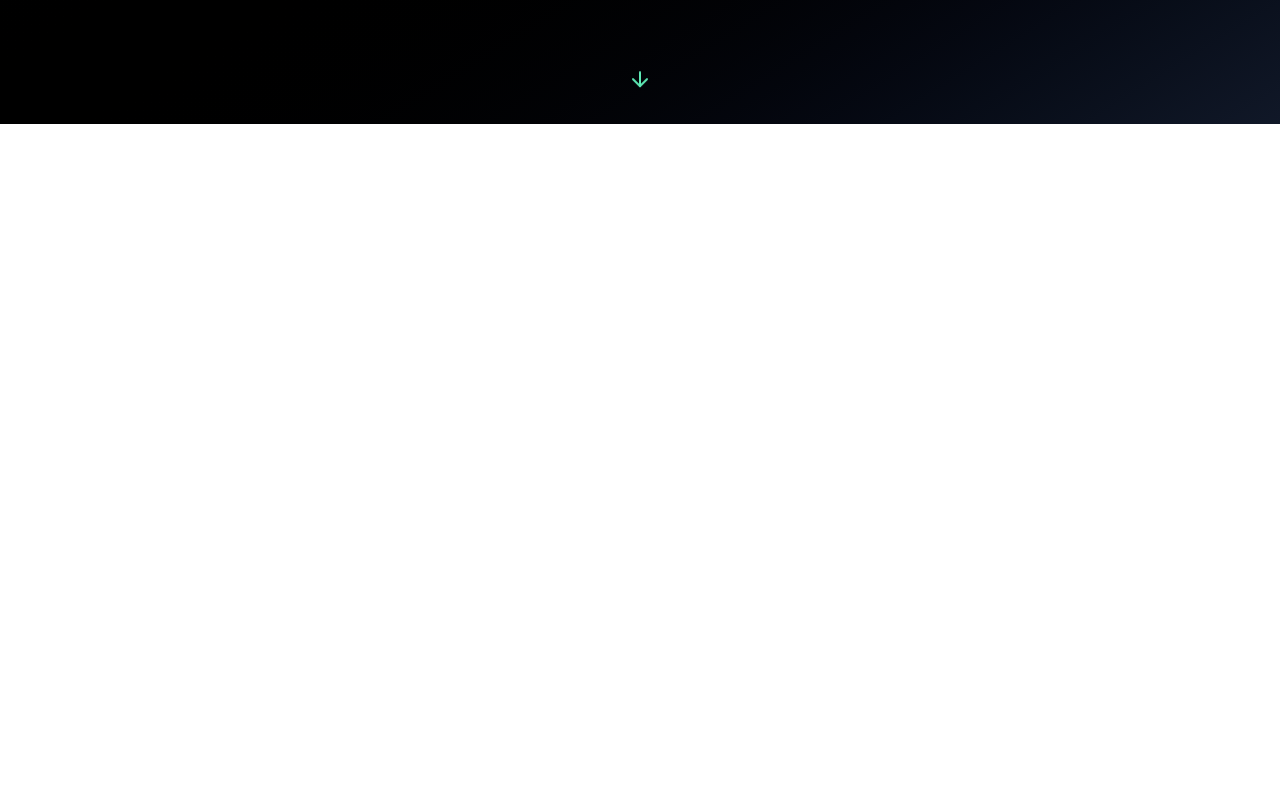
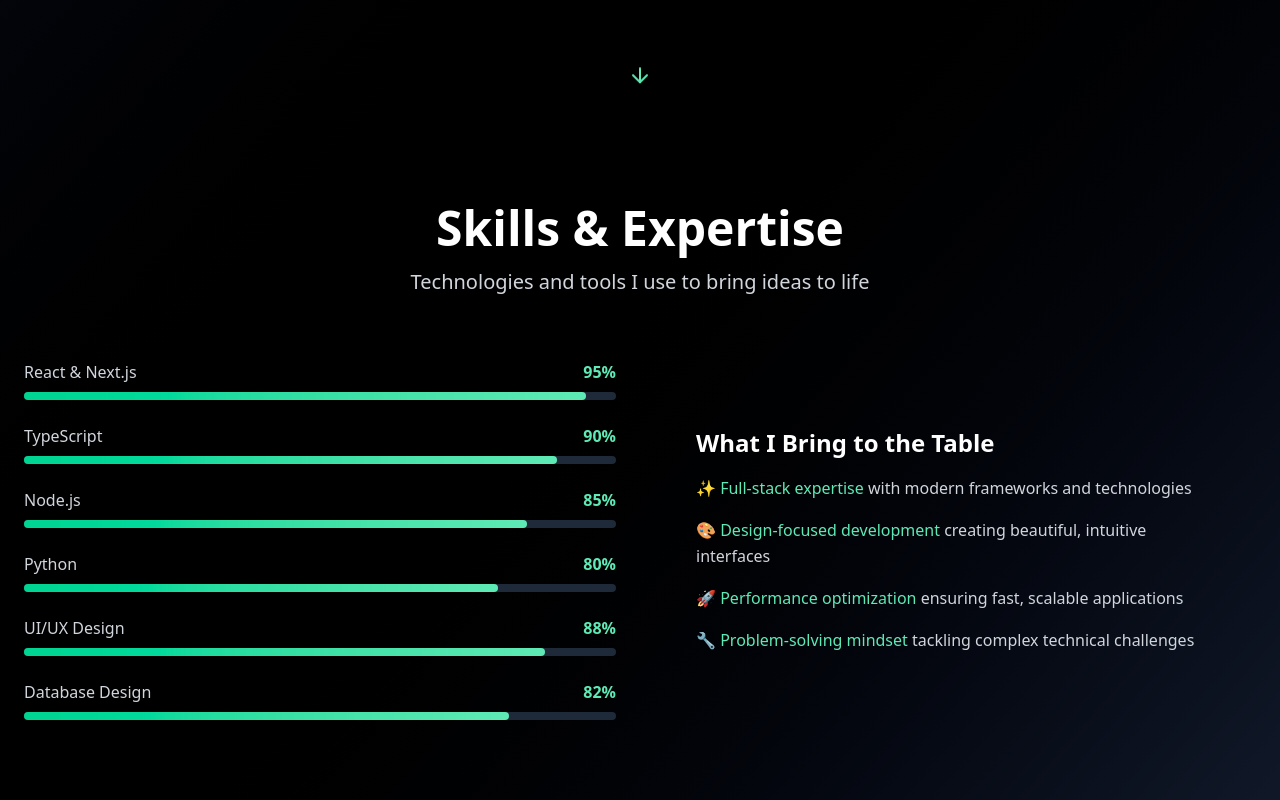
Before and after one commit to ColinAdo/portfolio-ui, a Next.js app: page / in a window 1280 px wide. Shown: the part 676-1476 px from the top of the page. Before the commit the page ends 800 px from the top, so only its background shows below. Built offline with nearby package versions, Linux system fonts and the light colour scheme.

Commit message:
Add skill component

```diff
--- a/app/page.tsx
+++ b/app/page.tsx
@@ -1,7 +1,7 @@
 import Image from "next/image";
 
 import { Hero } from "@/components/common";
-// import { Skills } from "@/components/sections/Skills";
+import { Skills } from "@/components/common";
 // import { Reviews } from "@/components/sections/Reviews";
 // import { Projects } from "@/components/sections/Projects";
 // import { Contact } from "@/components/sections/Contact";
@@ -13,8 +13,8 @@
     <div className="min-h-screen bg-gradient-to-br from-gray-900 via-black to-gray-900">
       {/* <Navigation /> */}
       <Hero />
-      {/* <Skills />
-      <Reviews />
+      <Skills />
+      {/* <Reviews />
       <Projects />
       <Contact />
       <ScrollToTop /> */}
--- /dev/null
+++ b/components/common/Skills.tsx
@@ -0,0 +1,116 @@
+"use client";
+
+import { useEffect, useRef, useState } from "react";
+
+const skills = [
+  { name: "React & Next.js", level: 95 },
+  { name: "TypeScript", level: 90 },
+  { name: "Node.js", level: 85 },
+  { name: "Python", level: 80 },
+  { name: "UI/UX Design", level: 88 },
+  { name: "Database Design", level: 82 },
+];
+
+const SkillBar = ({
+  skill,
+  index,
+}: {
+  skill: (typeof skills)[0];
+  index: number;
+}) => {
+  const [visible, setVisible] = useState(false);
+  const ref = useRef<HTMLDivElement>(null);
+
+  useEffect(() => {
+    const observer = new IntersectionObserver(
+      ([entry]) => {
+        if (entry.isIntersecting) {
+          setTimeout(() => setVisible(true), index * 200);
+        }
+      },
+      { threshold: 0.5 }
+    );
+
+    if (ref.current) {
+      observer.observe(ref.current);
+    }
+
+    return () => observer.disconnect();
+  }, [index]);
+
+  return (
+    <div ref={ref} className="space-y-2">
+      <div className="flex justify-between items-center">
+        <span className="text-gray-300 font-medium">{skill.name}</span>
+        <span className="text-emerald-300 font-semibold">{skill.level}%</span>
+      </div>
+      <div className="w-full bg-gray-800 rounded-full h-2">
+        <div
+          className={`h-2 bg-gradient-to-r from-emerald-400 to-emerald-300 rounded-full transition-all duration-1000 ease-out ${
+            visible ? `w-[${skill.level}%]` : "w-0"
+          }`}
+          style={{ width: visible ? `${skill.level}%` : "0%" }}
+        />
+      </div>
+    </div>
+  );
+};
+
+export default function Skills() {
+  return (
+    <section id="skills" className="py-20 px-6">
+      <div className="container mx-auto">
+        <div className="text-center mb-16">
+          <h2 className="font-display text-4xl md:text-5xl font-bold text-white mb-4">
+            Skills & <span className="gradient-text">Expertise</span>
+          </h2>
+          <p className="text-xl text-gray-300 max-w-2xl mx-auto">
+            Technologies and tools I use to bring ideas to life
+          </p>
+        </div>
+
+        <div className="grid lg:grid-cols-2 gap-12 items-center">
+          <div className="space-y-6">
+            {skills.map((skill, index) => (
+              <SkillBar key={skill.name} skill={skill} index={index} />
+            ))}
+          </div>
+
+          <div className="glass-morphism p-8 rounded-2xl">
+            <h3 className="font-display text-2xl font-bold text-white mb-4">
+              What I Bring to the Table
+            </h3>
+            <div className="space-y-4 text-gray-300">
+              <p className="leading-relaxed">
+                ✨{" "}
+                <span className="text-emerald-300">Full-stack expertise</span>{" "}
+                with modern frameworks and technologies
+              </p>
+              <p className="leading-relaxed">
+                🎨{" "}
+                <span className="text-emerald-300">
+                  Design-focused development
+                </span>{" "}
+                creating beautiful, intuitive interfaces
+              </p>
+              <p className="leading-relaxed">
+                🚀{" "}
+                <span className="text-emerald-300">
+                  Performance optimization
+                </span>{" "}
+                ensuring fast, scalable applications
+              </p>
+              <p className="leading-relaxed">
+                🔧{" "}
+                <span className="text-emerald-300">
+                  Problem-solving mindset
+                </span>{" "}
+                tackling complex technical challenges
+              </p>
+            </div>
+          </div>
+        </div>
+      </div>
+    </section>
+  );
+}
--- a/components/common/index.ts
+++ b/components/common/index.ts
@@ -1 +1,2 @@
 export { default as Hero } from "./Hero";
+export { default as Skills } from "./Skills";
```
